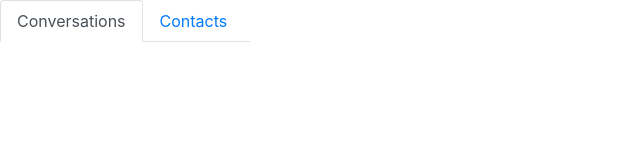
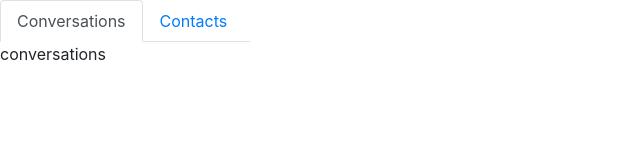
Before and after one commit to thomasjk0831/socketio, a React (Create React App) app in the folder client/: page / in a window 1280 px wide. Both pictures are taken after typing "Sample" into the empty fields and a click on the button "Login". Shown: the top 160 px of the page, without its empty margins (0-640 px from the left). Built offline with nearby package versions, Linux system fonts and the light colour scheme.

Commit message:
working tabs

```diff
--- /dev/null
+++ b/client/src/components/Contacts.js
@@ -0,0 +1,5 @@
+import React from "react";
+
+export default function Contacts() {
+  return <div>Contacts</div>;
+}
--- /dev/null
+++ b/client/src/components/Conversations.js
@@ -0,0 +1,5 @@
+import React from "react";
+
+export default function Conversations() {
+  return <div>conversations</div>;
+}
--- a/client/src/components/Sidebar.js
+++ b/client/src/components/Sidebar.js
@@ -1,5 +1,7 @@
 import React, { useState } from "react";
 import { Tab, Nav } from "react-bootstrap";
+import Conversations from "./Conversations";
+import Contacts from "./Contacts";
 
 const CONVERSATIONS_KEY = "conversations";
 const CONTACTS_KEY = "contacts";
@@ -18,6 +20,14 @@ export default function Sidebar({ id }) {
             <Nav.Link eventKey={CONTACTS_KEY}>Contacts</Nav.Link>
           </Nav.Item>
         </Nav>
+        <Tab.Content>
+          <Tab.Pane eventKey={CONVERSATIONS_KEY}>
+            <Conversations />
+          </Tab.Pane>
+          <Tab.Pane eventKey={CONTACTS_KEY}>
+            <Contacts />
+          </Tab.Pane>
+        </Tab.Content>
       </Tab.Container>
     </div>
   );
```
